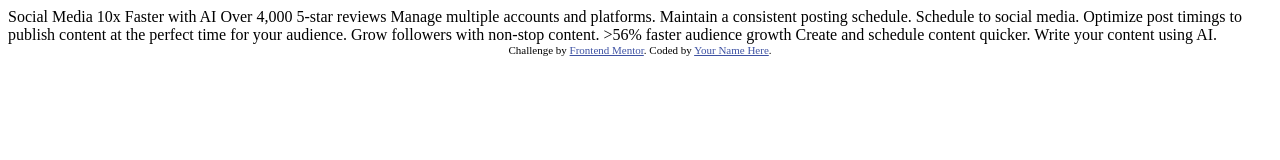
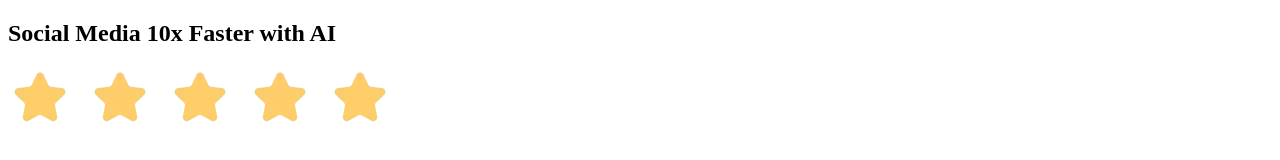
Before and after one commit to ntmanua/bento-grid-main, a plain HTML site: page index.html in a window 1280 px wide. Drawn offline with Linux system fonts and the light colour scheme.

Commit message:
struct html

```diff
--- a/index.html
+++ b/index.html
@@ -1,42 +1,38 @@
 <!DOCTYPE html>
 <html lang="en">
     <head>
-  <meta charset="UTF-8">
-  <meta name="viewport" content="width=device-width, initial-scale=1.0"> <!-- displays site properly based on user's device -->
+        <meta charset="UTF-8" />
+        <meta name="viewport" content="width=device-width, initial-scale=1.0" />
+        <!-- displays site properly based on user's device -->
 
-  <link rel="icon" type="image/png" sizes="32x32" href="./assets/images/favicon-32x32.png">
+        <link rel="icon" type="image/png" sizes="32x32" href="./assets/images/favicon-32x32.png" />
 
         <title>Frontend Mentor | Bento grid</title>
 
         <!-- Feel free to remove these styles or customise in your own stylesheet 👍 -->
         <style>
-    .attribution { font-size: 11px; text-align: center; }
-    .attribution a { color: hsl(228, 45%, 44%); }
+            .attribution {
+                font-size: 11px;
+                text-align: center;
+            }
+            .attribution a {
+                color: hsl(228, 45%, 44%);
+            }
         </style>
     </head>
     <body>
-
-  Social Media 10x Faster with AI
-  Over 4,000 5-star reviews
-
-  Manage multiple accounts and platforms.
-
-  Maintain a consistent posting schedule.
-
-  Schedule to social media.
-  Optimize post timings to publish content at the perfect time for your audience.
-
-  Grow followers with non-stop content.
-
-  >56% faster audience growth
-
-  Create and schedule content quicker.
-
-  Write your content using AI.
-
-  <div class="attribution">
-    Challenge by <a href="https://www.frontendmentor.io?ref=challenge">Frontend Mentor</a>.
-    Coded by <a href="#">Your Name Here</a>.
-  </div>
+        <main>
+            <section class="section 1">
+                <h1>Social Media 10x Faster with AI</h1>
+                <img src="/assets/images/illustration-five-stars.webp" />
+            </section>
+            <section class="box 2"></section>
+            <section class="box 3"></section>
+            <section class="box 4"></section>
+            <section class="box 5"></section>
+            <section class="box 6"></section>
+            <section class="box 7"></section>
+            <section class="box 8"></section>
+        </main>
     </body>
 </html>
```
Also changed, not shown: style.css (added). Lines whose indentation alone changed are shown as unchanged.
